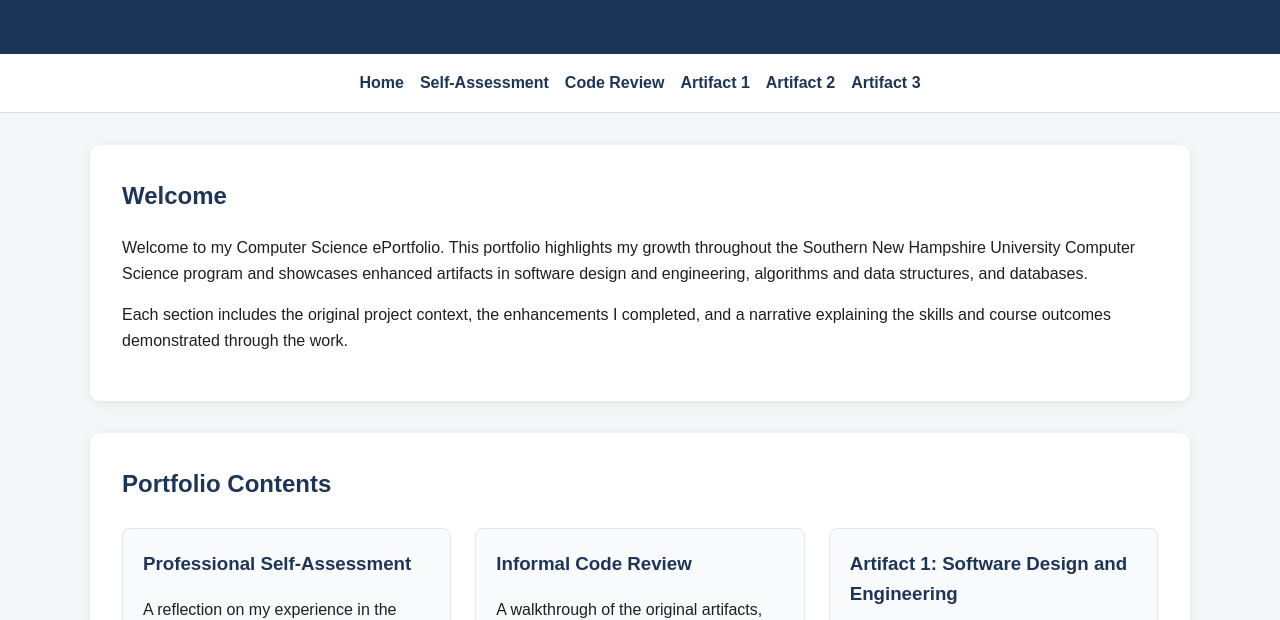
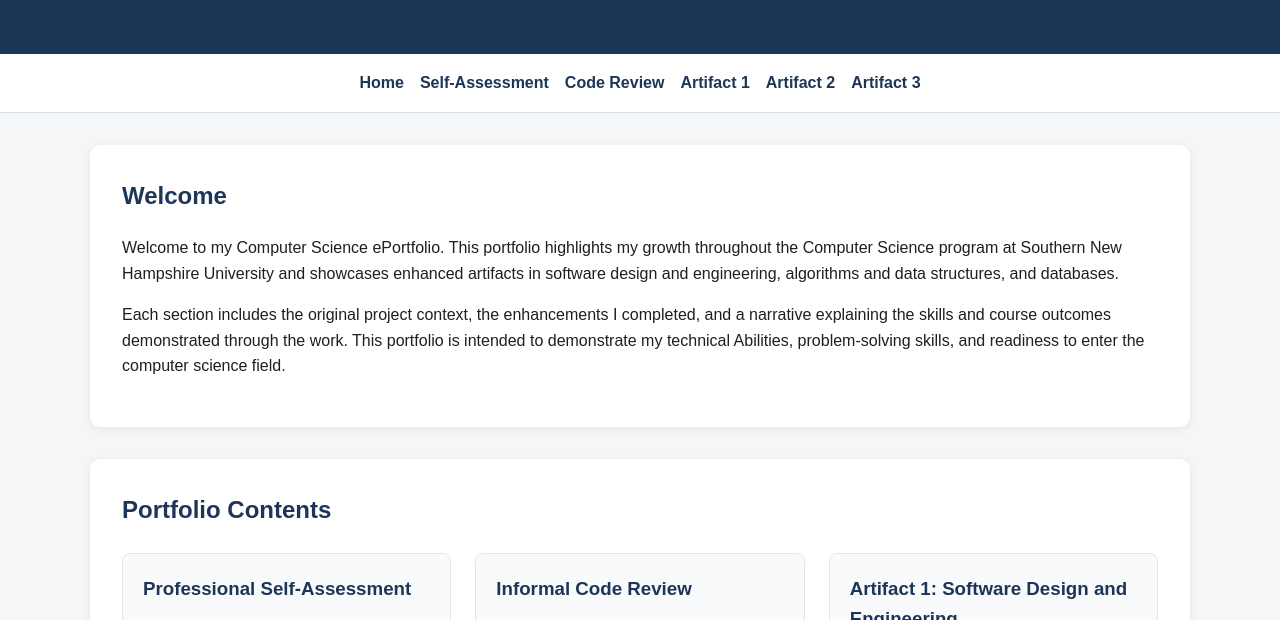
Before and after one commit to dLeaton2010/dleaton.github.io, a plain HTML site: page index.html in a window 1280 px wide. Shown: the part 141-761 px from the top of the page. Drawn offline with Linux system fonts and the light colour scheme.

Commit message:
Update index.html
Updated wording in the Welcome section.

```diff
--- a/index.html
+++ b/index.html
@@ -30,14 +30,15 @@
       <h2>Welcome</h2>
       <p>
         Welcome to my Computer Science ePortfolio. This portfolio highlights my growth
-        throughout the Southern New Hampshire University Computer Science program and
+        throughout the Computer Science program at Southern New Hampshire University and
         showcases enhanced artifacts in software design and engineering, algorithms and
         data structures, and databases.
       </p>
       <p>
         Each section includes the original project context, the enhancements I completed,
         and a narrative explaining the skills and course outcomes demonstrated through
-        the work.
+        the work. This portfolio is intended to demonstrate my technical Abilities, problem-solving
+        skills, and readiness to enter the computer science field.
       </p>
     </section>
 
```
